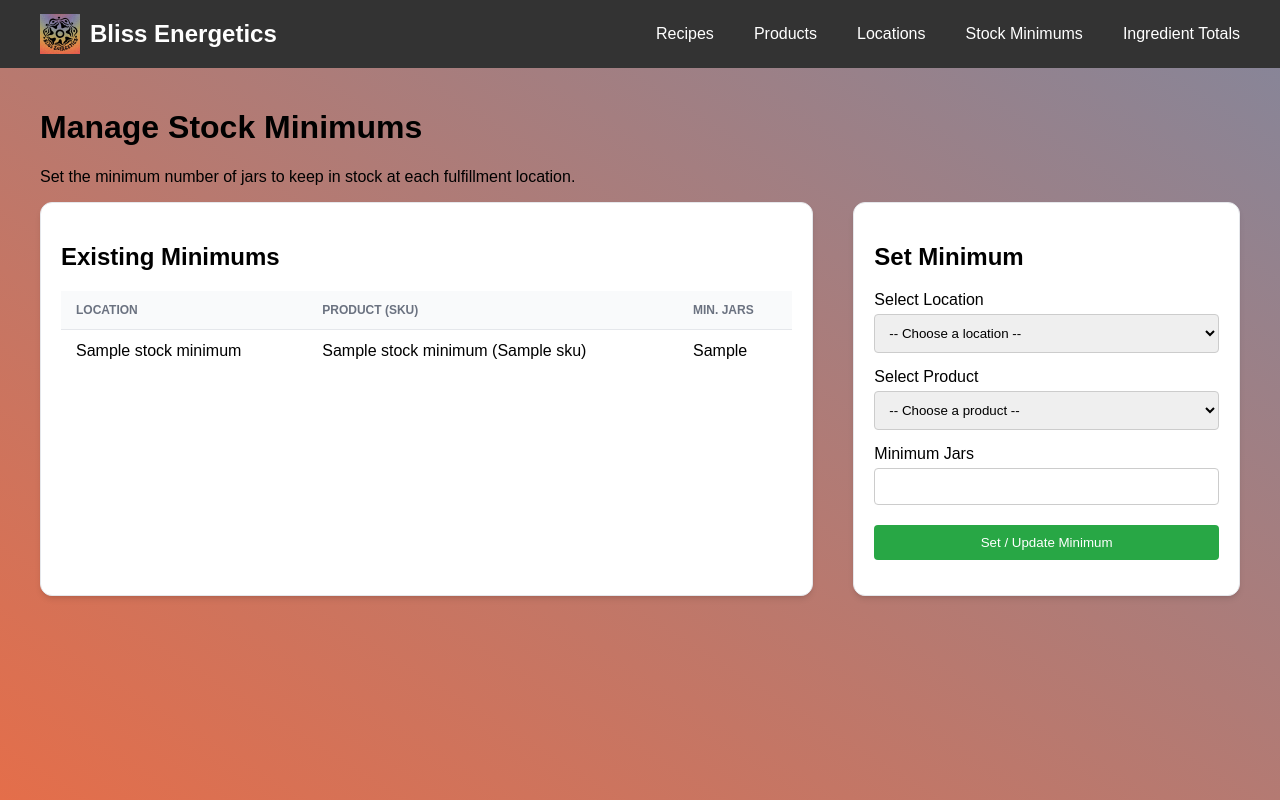
After one commit to ATrapenard/Bliss_Analytics_Dashboard, a Flask app: page /stock-minimums in a window 1280 px wide. The commit adds this page. Run offline with Flask 3, Linux system fonts and the light colour scheme; a database or web service that is not in the repository returns one stand-in record (values such as "Sample title"); some libraries are stand-ins or nearby versions.

Commit message:
feat: Build stock minimums page
Adds page to set and view minimum jar quantities for products at each fulfillment location. Uses UPSERT for easy updating.

```diff
--- a/app.py
+++ b/app.py
@@ -251,20 +251,14 @@ def delete_location(id):
     conn.close()
     return redirect(url_for('locations_page'))
 
-# --- NEW ROUTES FOR PRODUCT EDIT/DELETE ---
-
 @app.route('/products/edit/<int:id>')
 def edit_product(id):
     conn = get_db_connection()
     with conn.cursor(cursor_factory=DictCursor) as cur:
-        # Fetch the specific product to edit
         cur.execute("SELECT * FROM products WHERE id = %s;", (id,))
         product = cur.fetchone()
-
-        # Fetch all recipes for the dropdown
         cur.execute("SELECT id, name FROM recipes ORDER BY name;")
         recipes = cur.fetchall()
-
     conn.close()
     return render_template('edit_product.html', product=product, recipes=recipes)
 
@@ -272,7 +266,6 @@ def edit_product(id):
 def update_product(id):
     sku = request.form['sku']
     recipe_id = request.form['recipe_id']
-
     conn = get_db_connection()
     with conn.cursor() as cur:
         cur.execute("UPDATE products SET sku = %s, recipe_id = %s WHERE id = %s;",
@@ -290,7 +283,57 @@ def delete_product(id):
     conn.close()
     return redirect(url_for('products_page'))
 
-# --- END NEW ROUTES ---
+# --- NEW ROUTE FOR STOCK MINIMUMS ---
+@app.route('/stock-minimums', methods=['GET', 'POST'])
+def stock_minimums_page():
+    conn = get_db_connection()
+
+    if request.method == 'POST':
+        location_id = request.form['location_id']
+        product_id = request.form['product_id']
+        min_jars = request.form['min_jars']
+
+        with conn.cursor() as cur:
+            # Use UPSERT to insert or update the minimum
+            cur.execute("""
+                INSERT INTO stock_minimums (location_id, product_id, min_jars)
+                VALUES (%s, %s, %s)
+                ON CONFLICT (product_id, location_id)
+                DO UPDATE SET min_jars = EXCLUDED.min_jars;
+            """, (location_id, product_id, min_jars))
+        conn.commit()
+        conn.close()
+        return redirect(url_for('stock_minimums_page'))
+
+    # GET Request: Fetch data for dropdowns and table
+    with conn.cursor(cursor_factory=DictCursor) as cur:
+        # Fetch all locations
+        cur.execute("SELECT * FROM locations ORDER BY name;")
+        locations = cur.fetchall()
+
+        # Fetch all products (with recipe names for clarity)
+        cur.execute("""
+            SELECT p.id, p.sku, r.name as recipe_name
+            FROM products p
+            JOIN recipes r ON p.recipe_id = r.id
+            ORDER BY p.sku;
+        """)
+        products = cur.fetchall()
+
+        # Fetch existing minimums
+        cur.execute("""
+            SELECT sm.id, l.name as location_name, p.sku, r.name as recipe_name, sm.min_jars
+            FROM stock_minimums sm
+            JOIN locations l ON sm.location_id = l.id
+            JOIN products p ON sm.product_id = p.id
+            JOIN recipes r ON p.recipe_id = r.id
+            ORDER BY l.name, p.sku;
+        """)
+        minimums = cur.fetchall()
+
+    conn.close()
+    return render_template('stock_minimums.html', locations=locations, products=products, minimums=minimums)
+# --- END NEW ROUTE ---
 
 if __name__ == '__main__':
     app.run(debug=True)
--- a/templates/_layout.html
+++ b/templates/_layout.html
@@ -12,10 +12,7 @@
         body {
             font-family: sans-serif;
             margin: 0;
-
-            /* --- UPDATED GRADIENT BACKGROUND --- */
             background-image: linear-gradient(to top right, #E46E4A, #84869B);
-
             min-height: 100vh;
             background-attachment: fixed;
         }
@@ -95,14 +92,14 @@
             <a href="{{ url_for('recipe_dashboard') }}">Recipes</a>
             <a href="{{ url_for('products_page') }}">Products</a>
             <a href="{{ url_for('locations_page') }}">Locations</a>
-            <a href="{{ url_for('ingredient_totals') }}">Ingredient Totals</a>
+            <a href="{{ url_for('stock_minimums_page') }}">Stock Minimums</a> <a href="{{ url_for('ingredient_totals') }}">Ingredient Totals</a>
         </div>
         <div class="hamburger">
             <span class="bar"></span>
             <span class="bar"></span>
             <span class="bar"></span>
         </div>
-    </nav
+    </nav>
 
     <div class="content-container">
         {% block content %}{% endblock %}
--- /dev/null
+++ b/templates/stock_minimums.html
@@ -0,0 +1,119 @@
+{% extends "_layout.html" %}
+
+{% block title %}Stock Minimums{% endblock %}
+
+{% block content %}
+<style>
+    .container {
+        display: grid;
+        grid-template-columns: 2fr 1fr;
+        gap: 40px;
+    }
+    .list-container, .form-container {
+        background-color: #fff;
+        padding: 20px;
+        border-radius: 12px;
+        border: 1px solid #e5e7eb;
+        box-shadow: 0 4px 6px -1px rgba(0, 0, 0, 0.1), 0 2px 4px -2px rgba(0, 0, 0, 0.1);
+    }
+    table {
+        width: 100%;
+        border-collapse: collapse;
+        margin-top: 20px;
+    }
+    th, td {
+        padding: 12px 15px;
+        text-align: left;
+        border-bottom: 1px solid #e5e7eb;
+        vertical-align: middle;
+    }
+    th {
+        background-color: #f9fafb;
+        font-size: 0.75rem;
+        text-transform: uppercase;
+        color: #6b7280;
+    }
+    tr:last-child td {
+        border-bottom: none;
+    }
+    input, select, button {
+        width: 100%;
+        padding: 10px;
+        margin-top: 5px;
+        margin-bottom: 15px;
+        border-radius: 4px;
+        border: 1px solid #ccc;
+    }
+    button {
+        background-color: #28a745;
+        color: white;
+        border: none;
+        cursor: pointer;
+    }
+    button:hover {
+        background-color: #218838;
+    }
+
+    @media screen and (max-width: 900px) {
+        .container {
+            grid-template-columns: 1fr;
+        }
+    }
+</style>
+
+<h1>Manage Stock Minimums</h1>
+<p>Set the minimum number of jars to keep in stock at each fulfillment location.</p>
+
+<div class="container">
+    <div class="list-container">
+        <h2>Existing Minimums</h2>
+        <table>
+            <thead>
+                <tr>
+                    <th>Location</th>
+                    <th>Product (SKU)</th>
+                    <th>Min. Jars</th>
+                </tr>
+            </thead>
+            <tbody>
+                {% for item in minimums %}
+                <tr>
+                    <td>{{ item.location_name }}</td>
+                    <td>{{ item.recipe_name }} ({{ item.sku }})</td>
+                    <td>{{ item.min_jars }}</td>
+                </tr>
+                {% endfor %}
+            </tbody>
+        </table>
+    </div>
+
+    <div class="form-container">
+        <h2>Set Minimum</h2>
+        <form method="POST" action="{{ url_for('stock_minimums_page') }}">
+            <div>
+                <label for="location_id">Select Location</label>
+                <select name="location_id" required>
+                    <option value="" disabled selected>-- Choose a location --</option>
+                    {% for loc in locations %}
+                        <option value="{{ loc.id }}">{{ loc.name }}</option>
+                    {% endfor %}
+                </select>
+            </div>
+            <div>
+                <label for="product_id">Select Product</label>
+                <select name="product_id" required>
+                    <option value="" disabled selected>-- Choose a product --</option>
+                    {% for prod in products %}
+                        <option value="{{ prod.id }}">{{ prod.recipe_name }} ({{ prod.sku }})</option>
+                    {% endfor %}
+                </select>
+            </div>
+            <div>
+                <label for="min_jars">Minimum Jars</label>
+                <input type="number" name="min_jars" required>
+            </div>
+            <button type="submit">Set / Update Minimum</button>
+        </form>
+    </div>
+</div>
+{% endblock %}
```
